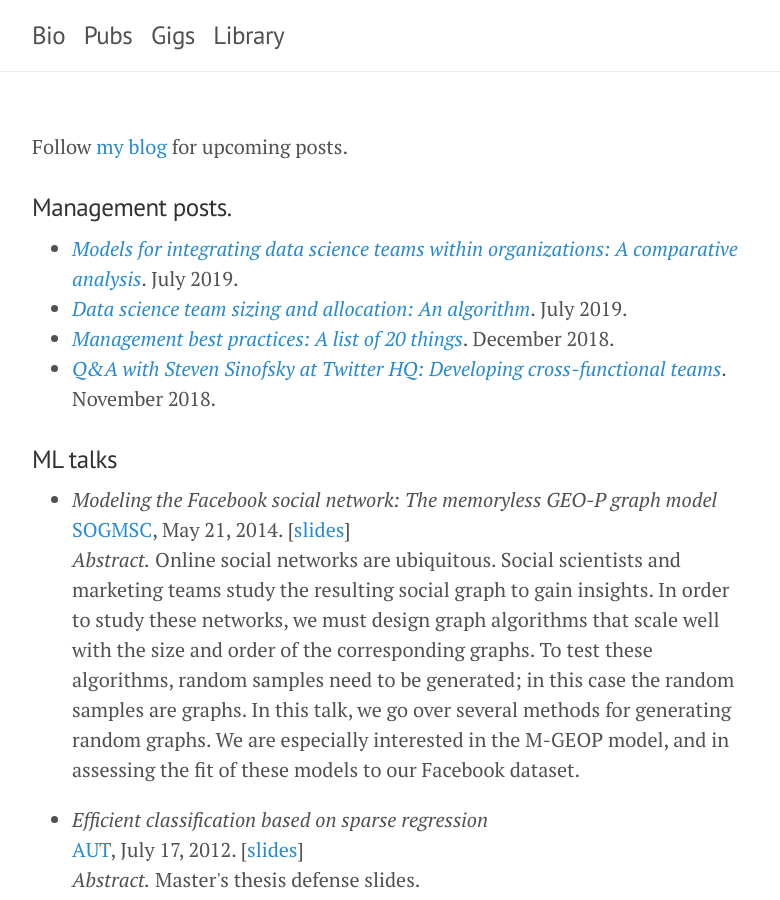
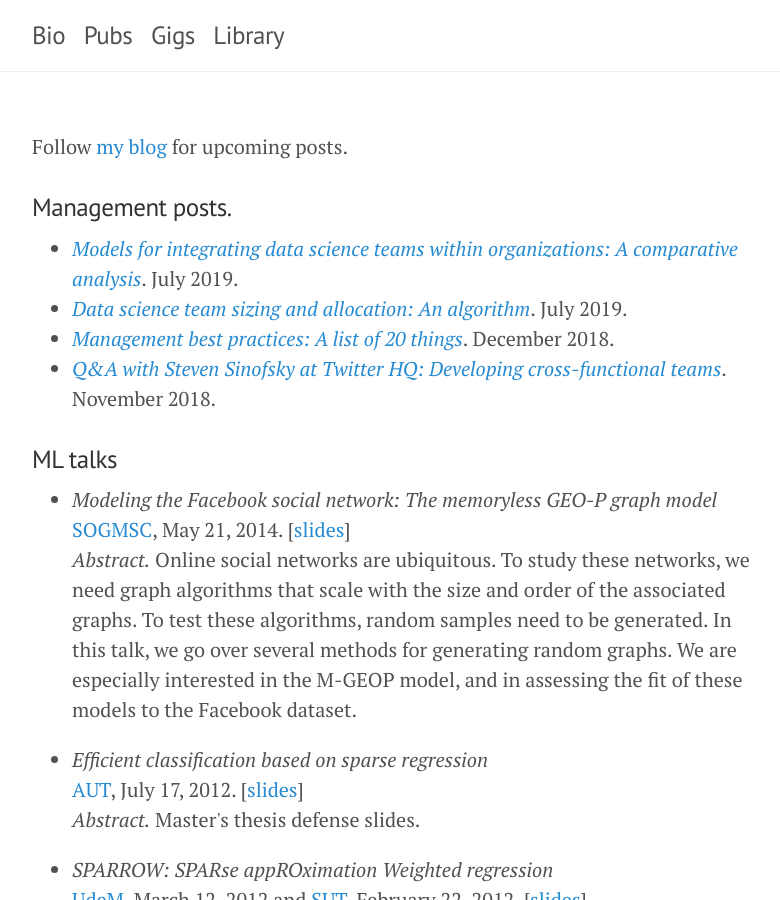
Before and after one commit to djpardis/djpardis.github.io, a Jekyll site: the page built from pubs.md, in a window 1280 px wide and 900 px high. Shown: the whole window, without its empty margins (248-1028 px from the left). Built offline with Jekyll 4.4.1, drawn with Linux system fonts in a browser that asks for light colours.

Commit message:
Fix wording

```diff
--- a/pubs.md
+++ b/pubs.md
@@ -17,7 +17,7 @@ Follow <a href="https://medium.com/@djpardis/" target="_blank">my blog</a> for u
 - <em>Modeling the Facebook social network: The memoryless GEO-P graph model</em>
     <br/>
     <a title="SOGMSC '14'" href="https://mathstat.uoguelph.ca/graduate/sogmsc">SOGMSC</a>, May 21, 2014. [<a href="/files/modeling_the_facebook_social_network.pdf" target="_blank">slides</a>]
-    <p><i>Abstract.</i> Online social networks are ubiquitous. Social scientists and marketing teams study the resulting social graph to gain insights. In order to study these networks, we must design graph algorithms that scale well with the size and order of the corresponding graphs. To test these algorithms, random samples need to be generated; in this case the random samples are graphs. In this talk, we go over several methods for generating random graphs. We are especially interested in the M-GEOP model, and in assessing the fit of these models to our Facebook dataset.</p>
+    <p><i>Abstract.</i> Online social networks are ubiquitous. To study these networks, we need graph algorithms that scale with the size and order of the associated graphs. To test these algorithms, random samples need to be generated. In this talk, we go over several methods for generating random graphs. We are especially interested in the M-GEOP model, and in assessing the fit of these models to the Facebook dataset.</p>
 
 
 - <em>Efficient classification based on sparse regression</em>
```
Also changed, not shown: gigs.md (+2 -0 lines).
